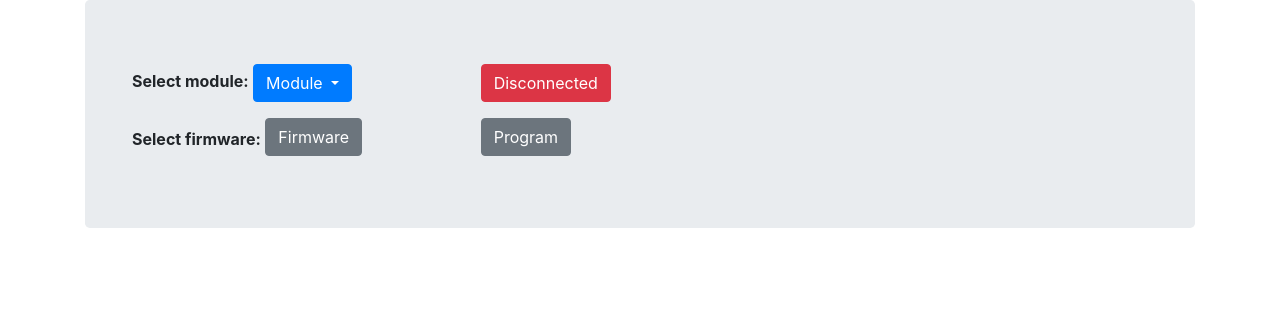
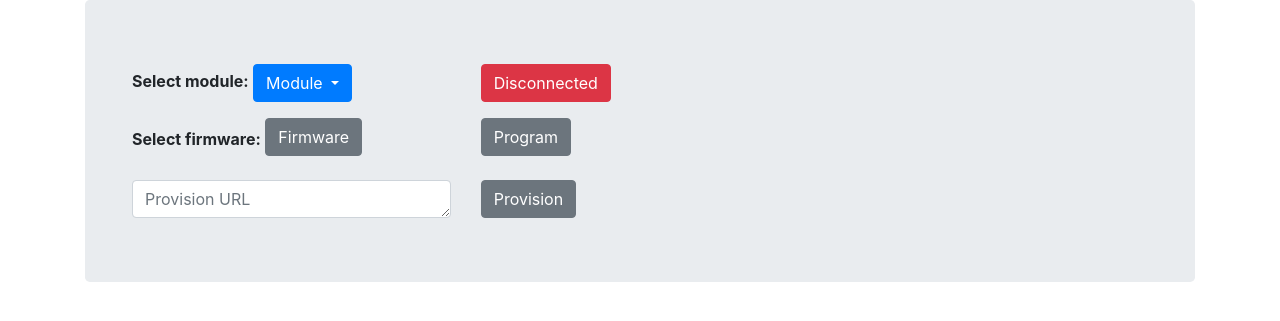
Before and after one commit to thingpilot/rpi_test_platform, a Flask app: page /developer in a window 1280 px wide. Shown: the part 56-377 px from the top of the page. Run offline with Flask 2, Linux system fonts and the light colour scheme; parts of the project's set-up code (start-up, migrations or seed data) failed here and were passed over; some libraries are stand-ins or nearby versions.

Commit message:
Add provision button and simple URL validation

```diff
--- a/templates/developer.html
+++ b/templates/developer.html
@@ -40,6 +40,19 @@
                 <label id="fileDateLabel"></label>
             </div>
         </div>
+        <p></p>
+        <div class="row">
+            <div class="col-sm-4">
+                <textarea class="form-control" id="provisionURL" rows="1" placeholder="Provision URL"></textarea>
+            </div>
+            <div class="col-sm-4">
+                <button class="btn btn-secondary" type="button" id="provisionButton" onclick="handleProvision()">
+                    Provision
+                </button>
+            </div>
+            <div class="col-sm-4">
+            </div>
+        </div>
     </div>
 </div>
 
@@ -47,12 +60,12 @@
     var socket = io();
 
     socket.on('js_module_present', function() {
-        $('#moduleDetectButton').text("Connected")
+        $('#moduleDetectButton').text("Connected");
         $('#moduleDetectButton').removeClass("btn btn-danger").addClass("btn btn-success");
     });
 
     socket.on('js_module_not_present', function() {
-        $('#moduleDetectButton').text("Disconnected")
+        $('#moduleDetectButton').text("Disconnected");
         $('#moduleDetectButton').removeClass("btn btn-success").addClass("btn btn-danger");
     });
 
@@ -84,18 +97,39 @@
         if(extension != 'bin')
         {
             $('#fileUploadLabel').removeClass("btn btn-secondary").addClass("btn btn-danger");
-            $('#fileUploadLabel').text("Invalid")
-            $('#fileDateLabel').text("")
+            $('#fileUploadLabel').text("Invalid");
+            $('#fileDateLabel').text("");
             return;
         }
 
-        $('#fileUploadLabel').removeClass("btn btn-danger")
+        $('#fileUploadLabel').removeClass("btn btn-danger");
         $('#fileUploadLabel').removeClass("btn btn-secondary").addClass("btn btn-success");
-        $('#fileUploadLabel').text(filename)
-        $('#fileDateLabel').text(date)
+        $('#fileUploadLabel').text(filename);
+        $('#fileDateLabel').text(date);
+    };
 
-        console.log(file)
-        console.log(filename, extension)
+    const isValidURL = (string) => {
+        try {
+            new URL(string);
+            return true;
+        }
+        catch (_) {
+            return false;
+        }
+    }
+
+    function handleProvision() {
+        var candidate_url = $('#provisionURL')[0].value
+
+        if(isValidURL(candidate_url)) {
+            $('#provisionButton').removeClass("btn btn-danger")
+            $('#provisionButton').removeClass("btn btn-secondary").addClass("btn btn-success");
+        }
+        else {
+            $('#provisionButton').removeClass("btn btn-secondary")
+            $('#provisionButton').removeClass("btn btn-success").addClass("btn btn-danger");
+            return;
+        }
     };
 </script>
 {% endblock %}
```
